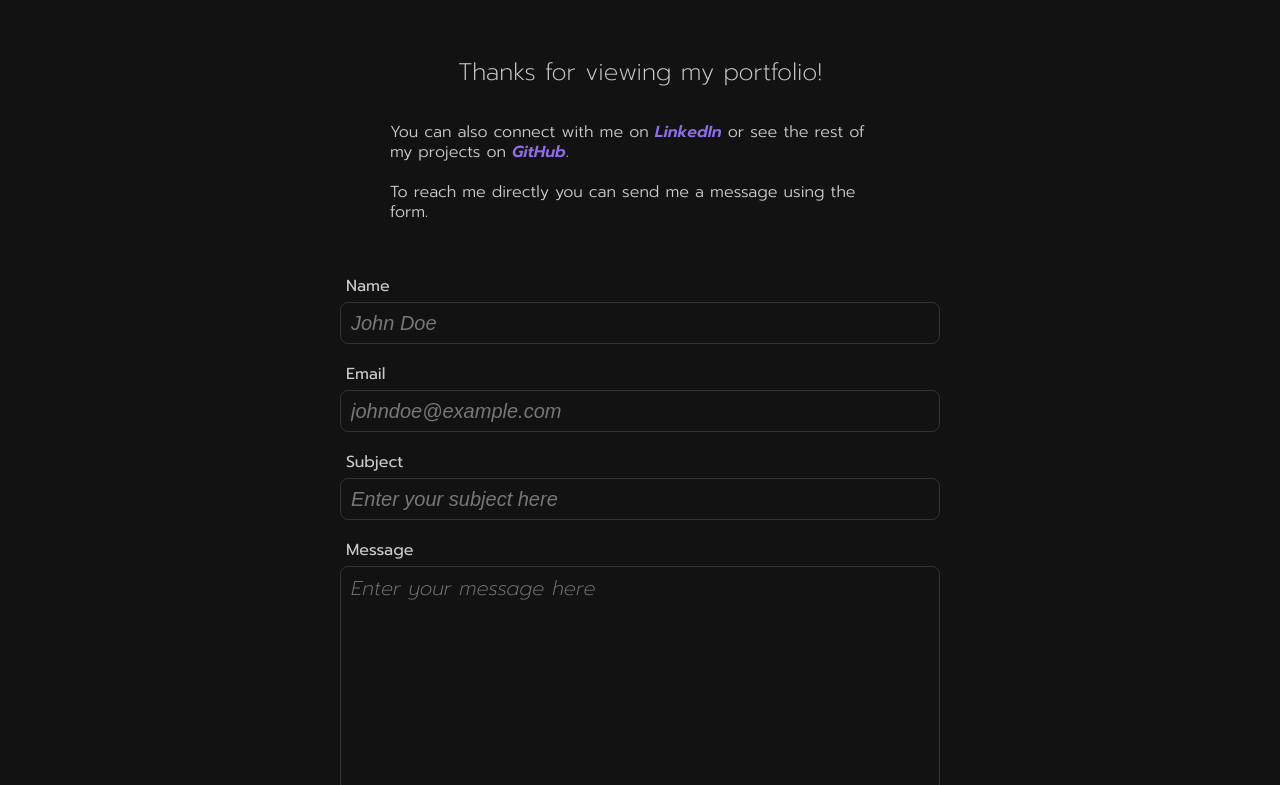
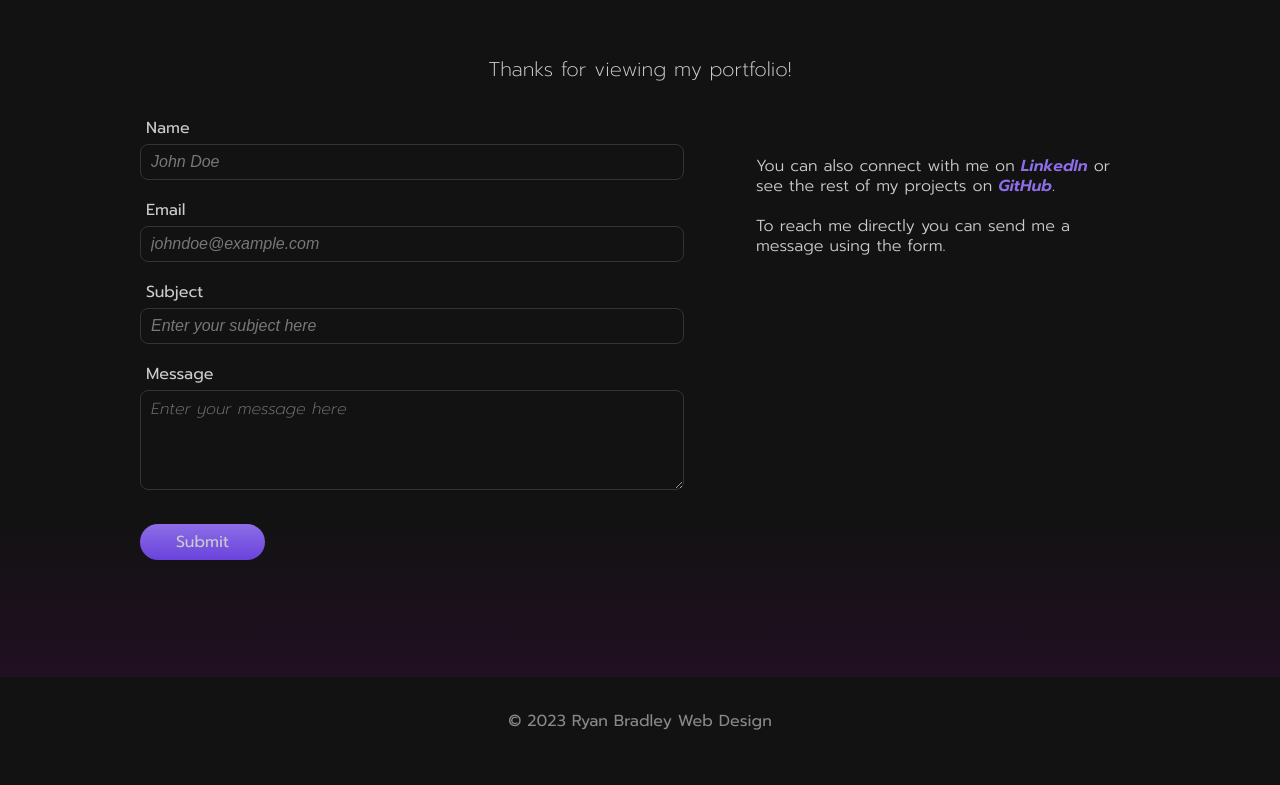
Before and after one commit to ryanbradley-webdev/portfolio-official, a React (Vite) app: page / in a window 1280 px wide. Shown: the part 2595-3380 px from the top of the page. Built offline with nearby package versions, Linux system fonts and the light colour scheme.

Commit message:
Update connect section and footer styling for tablet and desktop screen sizes.

```diff
--- a/src/components/Connect/Connect.module.css
+++ b/src/components/Connect/Connect.module.css
@@ -15,6 +15,16 @@
     }
 }
 
+@media screen and (min-width: 1024px) {
+    .container {
+        display: flex;
+        flex-direction: row-reverse;
+        justify-content: space-between;
+        gap: 72px;
+        max-width: 1000px;
+    }
+}
+
 .h3 {
     font-weight: 200;
     text-align: center;
@@ -23,7 +33,7 @@
 
 @media screen and (min-width: 481px) {
     .h3 {
-        font-size: 24px;
+        font-size: 20px;
     }
 }
 
@@ -44,6 +54,16 @@
     }
 }
 
+@media screen and (min-width: 1024px) {
+    .paragraph {
+        max-width: 40ch;
+    }
+
+    .paragraph:first-of-type {
+        margin-top: 40px;
+    }
+}
+
 .link {
     font-style: italic;
     font-weight: 600;
@@ -55,6 +75,12 @@
     display: grid;
     row-gap: 18px;
     margin-bottom: 2rem;
+}
+
+@media screen and (min-width: 1024px) {
+    .form {
+        width: 60%;
+    }
 }
 
 .form label {
@@ -105,6 +131,23 @@
     padding-block: 6px;
 }
 
+@media screen and (min-width: 1024px) {
+    .form input,
+    .form input::placeholder,
+    .form textarea,
+    .form textarea::placeholder {
+        font-size: 16px;
+    }
+
+    .form input {
+        height: 36px;
+    }
+
+    .form textarea {
+        height: 100px;
+    }
+}
+
 .formBtn {
     position: relative;
     overflow: hidden;
@@ -118,6 +161,16 @@
     color: var(--color-white-pri);
     border: none;
     border-radius: 100px;
+    cursor: pointer;
+}
+
+@media screen and (min-width: 1024px) {
+    .formBtn {
+        justify-self: start;
+        padding: 6px 16px;
+        font-size: 16px;
+        width: 125px;
+    }
 }
 
 .formBtn div {
--- a/src/components/Connect/Connect.tsx
+++ b/src/components/Connect/Connect.tsx
@@ -81,13 +81,13 @@ export default function Connect() {
                 Let's get in touch
             </h2>
 
+            <h3 className={styles.h3}>
+                Thanks for viewing my portfolio!
+            </h3>
+
             <div className={styles.container}>
 
                 <div>
-
-                    <h3 className={styles.h3}>
-                        Thanks for viewing my portfolio!
-                    </h3>
 
                     <p className={styles.paragraph}>
                         You can also connect with me on <LinkedIn /> or see the rest of my projects on <GitHub />.
--- a/src/components/Footer/Footer.module.css
+++ b/src/components/Footer/Footer.module.css
@@ -3,3 +3,9 @@
     text-align: center;
     margin-block: 32px 72px;
 }
+
+@media screen and (orientation: landscape) {
+    .footer {
+        margin-block: 32px;
+    }
+}
```
